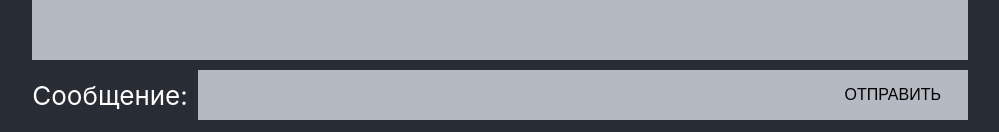
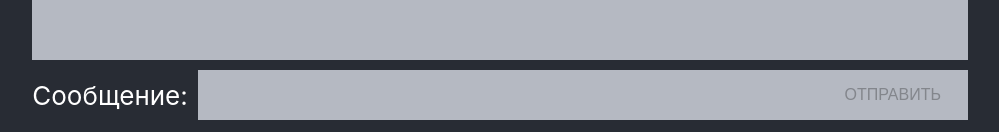
Before and after one commit to SerjMakarov/chat_react, a React (Create React App) app: page / in a window 1280 px wide. Shown: the part 665-797 px from the top of the page, without its empty margins (140-1139 px from the left). Built offline with nearby package versions, Linux system fonts and the light colour scheme.

Commit message:
Добавил блокировку кнопки отправить сообщение, если поле ввода пустое кнопка неактивна

```diff
--- a/src/components/App.jsx
+++ b/src/components/App.jsx
@@ -6,18 +6,28 @@ import Chat from "./Chat";
 function App() {
   //Добавил поле стейта messageList
   const [messageList, setMessageList] = useState([]);
-  const [inputValue, setInputValue] = useState('');
+  const [inputValue, setInputValue] = useState({
+    message: "",
+    author: "anonym",
+  });
   const [inputEmpty, setInputEmpty] = useState();
+  const [btnLock, setBtnLock] = useState(true);
+
+  console.log(inputValue);
 
   const handleChange = (e) => {
     setInputEmpty();
-    setInputValue({ message: e.target.value, author: "anonym" })
+    setInputValue({ message: e.target.value, author: "anonym" });
+    if (inputValue.message !== "") {
+      setBtnLock(false);
+    }
   };
 
   const handleSubmit = (e) => {
     e.preventDefault();
     setMessageList([inputValue, ...messageList]);
-    setInputEmpty('');
+    setInputEmpty("");
+    setBtnLock(true);
   };
 
   return (
@@ -25,6 +35,7 @@ function App() {
       <header className="App-header">
         <img src={logo} className="App-logo" alt="logo" />
         <Chat
+          btnLock={btnLock}
           inputEmpty={inputEmpty}
           messageList={messageList}
           handleChange={handleChange}
--- a/src/components/Chat.jsx
+++ b/src/components/Chat.jsx
@@ -8,6 +8,7 @@ const Chat = (props) => {
       <div className="ChatWrapper">
         <ListResponse messageList={props.messageList} />
         <FormMessage
+          btnLock={props.btnLock}
           inputEmpty={props.inputEmpty}
           handleChange={props.handleChange}
           handleSubmit={props.handleSubmit}
--- a/src/components/FormMessage.jsx
+++ b/src/components/FormMessage.jsx
@@ -19,6 +19,7 @@ const FormMessage = (props) => {
           className="MainForm__Btn"
           type="button"
           value="Отправить"
+          disabled={props.btnLock}
         />
       </form>
     </>
--- a/src/components/ListResponse.css
+++ b/src/components/ListResponse.css
@@ -2,6 +2,7 @@
   background: #b5b9c2;
   height: 400px;
   width: 100%;
+  overflow-x: hidden;
 }
 
 .ListResponse ul{
--- a/src/components/ListResponse.jsx
+++ b/src/components/ListResponse.jsx
@@ -1,14 +1,13 @@
 import "./ListResponse.css";
 
 const ListResponse = (props) => {
-
   // console.log(typeof props.messageList);
   return (
     <>
       <div className="ListResponse">
         <ul>
-          {props.messageList.map((val, id) => {
-            return <li className='Message' key={id}>{val.message}</li>;
+          {props.messageList.map((val) => {
+            return <li className="Message">{val.message}</li>;
           })}
         </ul>
       </div>
```
